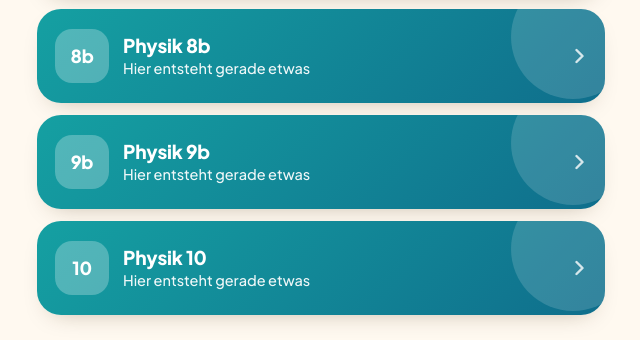
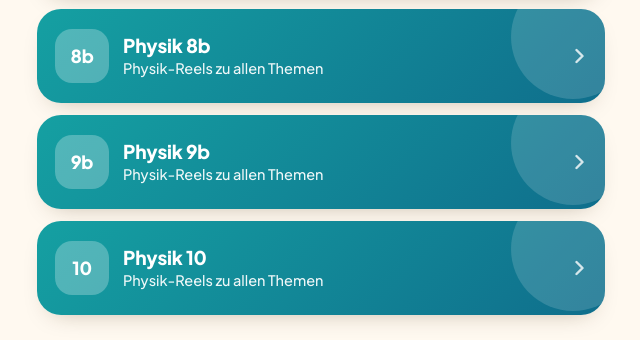
Before and after one commit to rs-goess/rs-goess.github.io, a plain HTML site: page index.html in a window 1280 px wide. Shown: the part 650-990 px from the top of the page, 319-959 px from the left. Drawn offline with Linux system fonts and the light colour scheme.

```diff
--- a/index.html
+++ b/index.html
@@ -48,17 +48,17 @@
   </a>
   <a class="kachel f-petrol" href="p8/">
     <span class="bild">8b</span>
-    <span><b>Physik 8b</b><small>Hier entsteht gerade etwas</small></span>
+    <span><b>Physik 8b</b><small>Physik-Reels zu allen Themen</small></span>
     <svg class="pf" viewBox="0 0 20 20" fill="none" stroke="currentColor" stroke-width="2.4" stroke-linecap="round" stroke-linejoin="round" aria-hidden="true"><path d="M7.5 4l6 6-6 6"/></svg>
   </a>
   <a class="kachel f-petrol" href="p9/">
     <span class="bild">9b</span>
-    <span><b>Physik 9b</b><small>Hier entsteht gerade etwas</small></span>
+    <span><b>Physik 9b</b><small>Physik-Reels zu allen Themen</small></span>
     <svg class="pf" viewBox="0 0 20 20" fill="none" stroke="currentColor" stroke-width="2.4" stroke-linecap="round" stroke-linejoin="round" aria-hidden="true"><path d="M7.5 4l6 6-6 6"/></svg>
   </a>
   <a class="kachel f-petrol" href="p10/">
     <span class="bild">10</span>
-    <span><b>Physik 10</b><small>Hier entsteht gerade etwas</small></span>
+    <span><b>Physik 10</b><small>Physik-Reels zu allen Themen</small></span>
     <svg class="pf" viewBox="0 0 20 20" fill="none" stroke="currentColor" stroke-width="2.4" stroke-linecap="round" stroke-linejoin="round" aria-hidden="true"><path d="M7.5 4l6 6-6 6"/></svg>
   </a>
 </nav>
```
